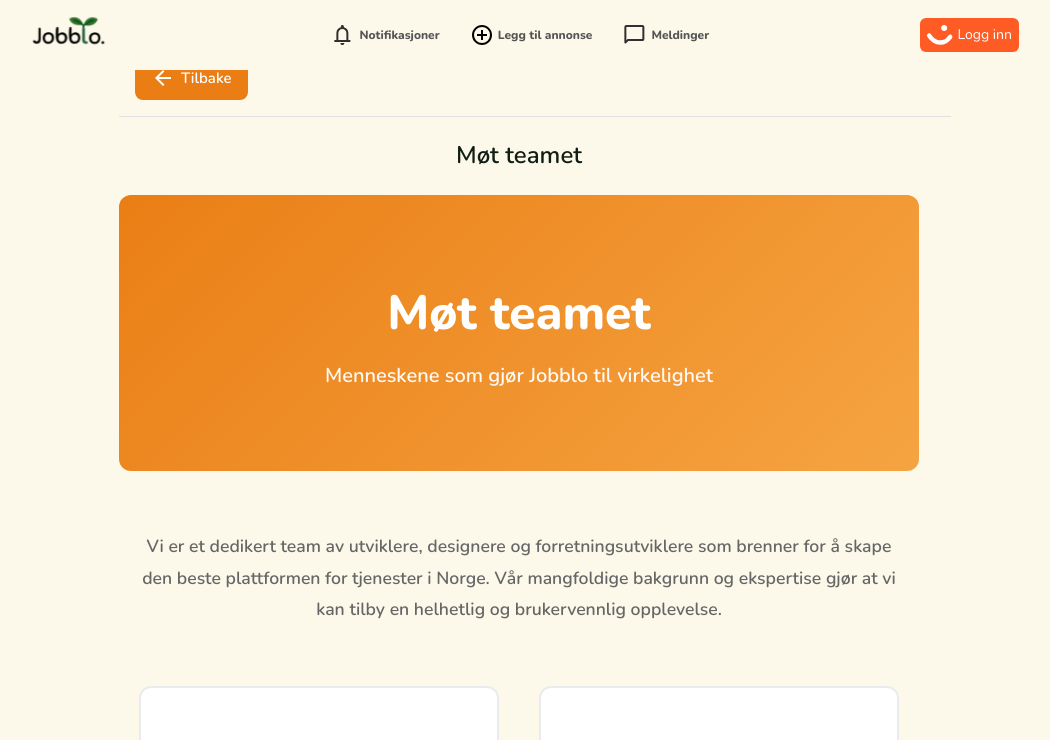
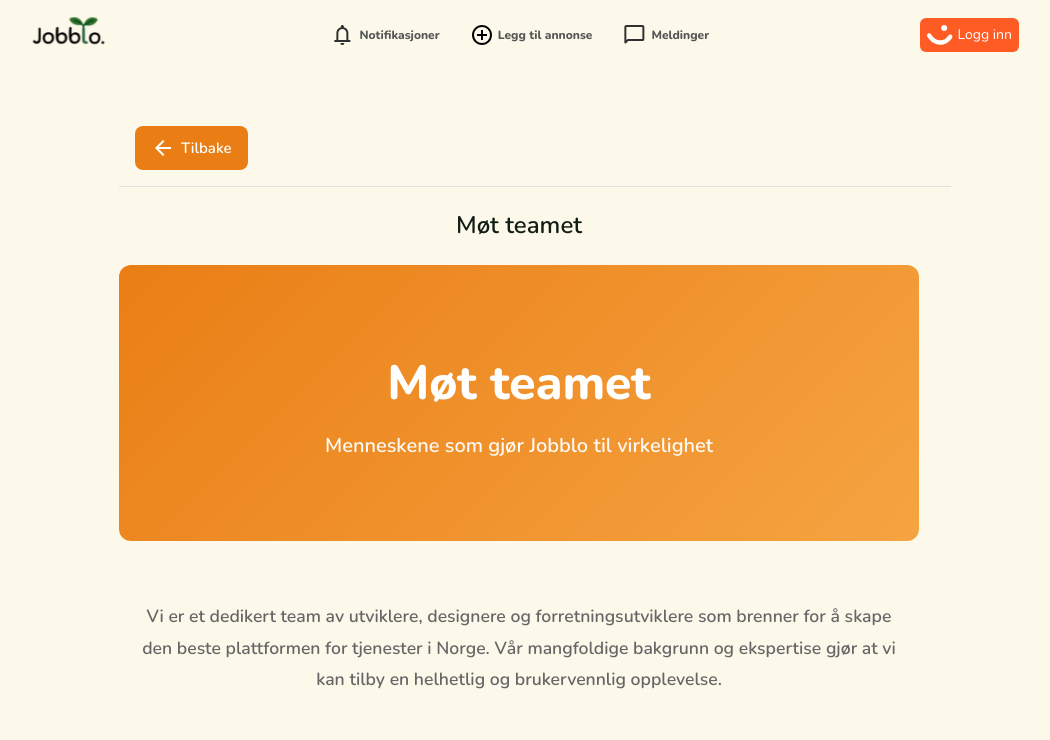
Before and after one commit to abdi4312/jobblo, a React (Vite) app in the folder frontend/: page /team in a window 1280 px wide. Shown: the top 740 px of the page, without its empty margins (121-1171 px from the left). Built offline with nearby package versions, Linux system fonts and the light colour scheme; no server answers.

Commit message:
add padding to the header so it doesnt overlap top elements in each page

```diff
--- a/frontend/src/components/layout/header/Header.module.css
+++ b/frontend/src/components/layout/header/Header.module.css
@@ -6,11 +6,13 @@
   left: 0;
   right: 0;
   height: 70px;
+  margin: 0 auto;
   z-index: 1000;
   transition: transform 0.3s ease;
   display: flex;
   justify-content: center; /* sentrer innhold */
 }
+
 
 .inner {
   max-width: 1000px;
--- a/frontend/src/styles/index.css
+++ b/frontend/src/styles/index.css
@@ -91,6 +91,7 @@
   display: flex;
   min-width: 320px;
   min-height: 100vh;
+  padding-top: 70px;
 }
 
 h1 {
```
